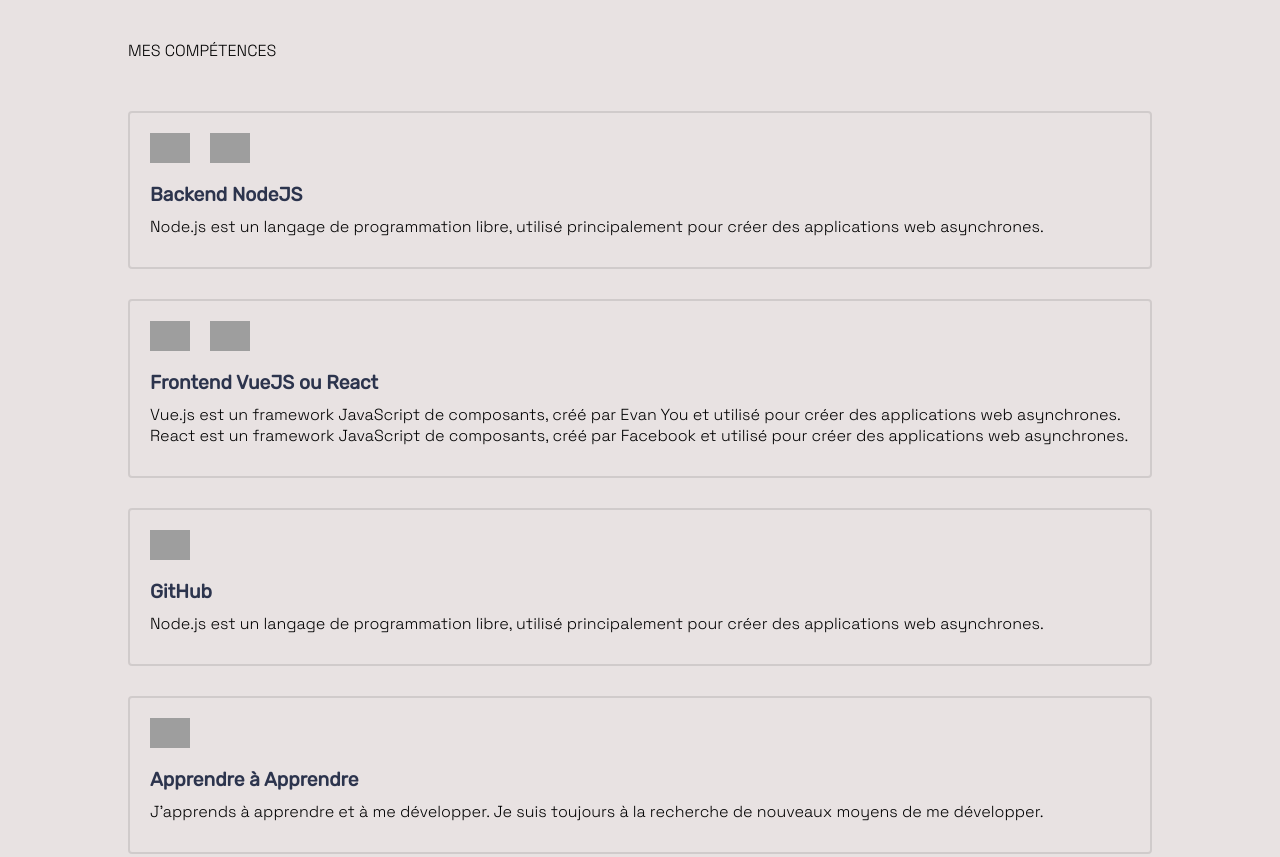
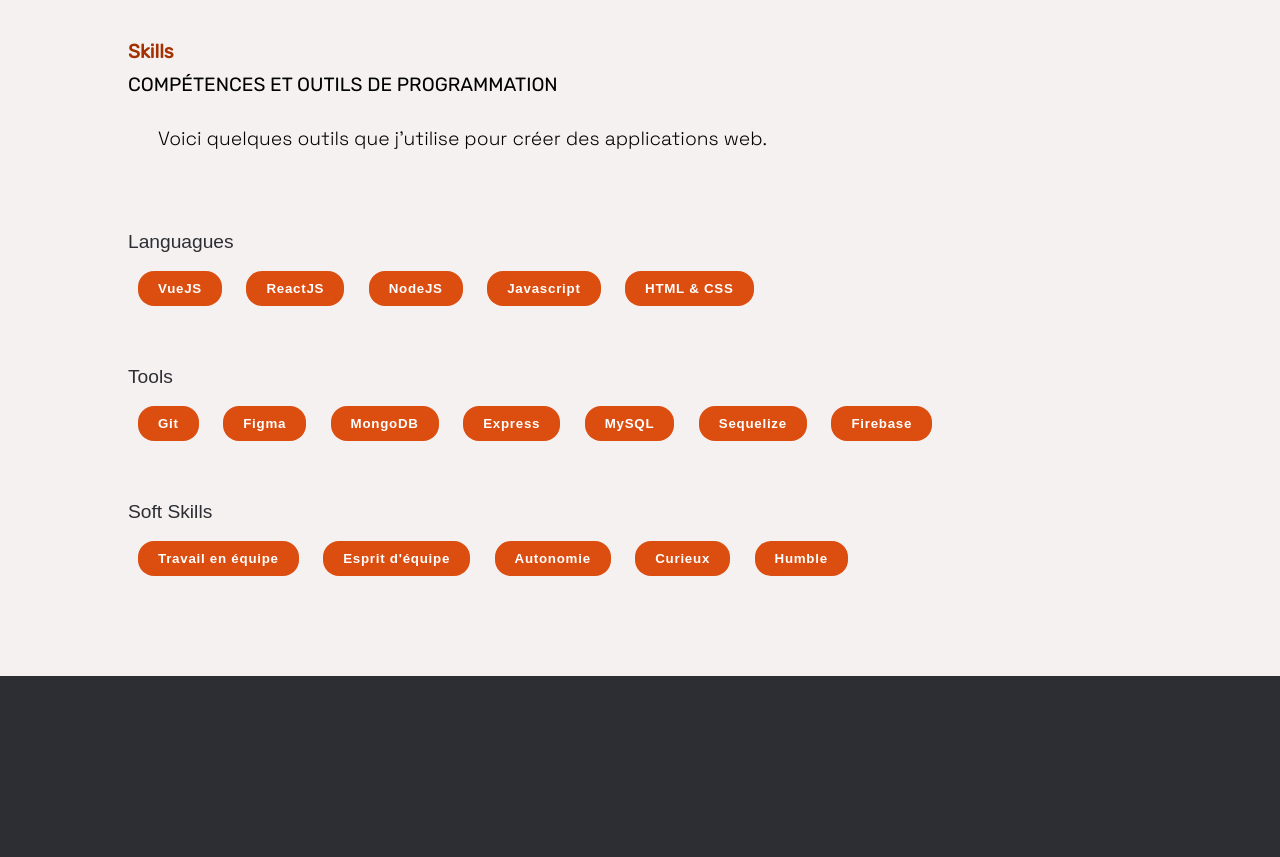
Before and after one commit to SylvainLeDEV/SylvainLeDEV.github.io, a website: page index.html in a window 1280 px wide. Shown: the part 800-1657 px from the top of the page. Drawn offline with Linux system fonts and the light colour scheme; grey boxes are pictures that could not be loaded.

Commit message:
dev skills section 0.2 with pill it's better

```diff
--- a/index.html
+++ b/index.html
@@ -102,10 +102,10 @@
                                 <p>
                                     Je suis actuellement en recherche active d'emploi. En attendant de trouver
                                     j'effectue des petits projets
-                                    pour me faire progresser. N'hésitez pas à me contacter, que ce soit pour un projet,
-                                    une opportunité d'emploi ou simplement pour échanger.
-
+                                    pour me faire progresser.
                                 </p>
+                                <p> N'hésitez pas à me contacter, que ce soit pour un projet,
+                                    une opportunité d'emploi ou simplement pour échanger.</p>
                             </div>
 
                             <div class="block__button">
@@ -130,74 +130,44 @@
         </div>
     </section>
 
-    <!--   My Hard Skills   -->
+    <!--   My Skills  -->
     <section id="skills">
 
         <div class="skills__container">
             <div class="skills__container-title">
-                <h2 data-aos="fade-up">MES COMPÉTENCES</h2>
+                <h2>Skills</h2>
+                <span> COMPÉTENCES ET OUTILS DE PROGRAMMATION </span>
+                <p data-aos="fade-up"> Voici quelques outils que j'utilise pour créer des applications web. </p>
             </div>
             <div class="skills__container-cards">
-                <div class="skill skill-back">
-                    <div class="skill__img">
-                        <img src="https://cdn.jsdelivr.net/gh/devicons/devicon/icons/nodejs/nodejs-original.svg" />
-                        <img src="https://cdn.jsdelivr.net/gh/devicons/devicon/icons/sequelize/sequelize-original.svg"/>
-                    </div>
-                    <div class="skill__text">
-                        <h3>Backend NodeJS</h3>
-                        <p>
-                            Node.js est un langage de programmation libre, utilisé principalement pour créer des
-                            applications web asynchrones.
-                        </p>
-                    </div>
+                <div class="skill skill-language">
+                    <h4>Languagues</h4>
+                    <button class="pill" >VueJS</button>
+                    <button class="pill" >ReactJS</button>
+                    <button class="pill" >NodeJS</button>
+                    <button class="pill" >Javascript</button>
+                    <button class="pill" >HTML & CSS</button>
                 </div>
 
-                <div class="skill skill-front">
-                    <div class="skill__img">
-                        <img src="https://cdn.jsdelivr.net/gh/devicons/devicon/icons/react/react-original.svg" />
-                        <img src="https://cdn.jsdelivr.net/gh/devicons/devicon/icons/vuejs/vuejs-original.svg" />
-                    </div>
-                    <div class="skill__text">
-                        <h3>Frontend VueJS ou React</h3>
-                        <p>
-                            Vue.js est un framework JavaScript de composants, créé par Evan You et utilisé pour
-                            créer des applications web asynchrones.
-                            React est un framework JavaScript de composants, créé par Facebook et utilisé pour créer
-                            des applications web asynchrones.
-                        </p>
-                    </div>
+                <div class="skill skill-tools">
+                    <h4>Tools</h4>
+                    <button class="pill" >Git</button>
+                    <button class="pill" >Figma</button>
+                    <button class="pill" >MongoDB</button>
+                    <button class="pill" >Express</button>
+                    <button class="pill" >MySQL</button>
+                    <button class="pill" >Sequelize</button>
+                    <button class="pill" >Firebase</button>
                 </div>
 
-                <div class="skill skill-git">
-
-                    <div class="skill__img">
-                        <img src="https://cdn.jsdelivr.net/gh/devicons/devicon/icons/github/github-original.svg" />
-                    </div>
-                    <div class="skill__text">
-                        <h3>GitHub</h3>
-                        <p>
-                            Node.js est un langage de programmation libre, utilisé principalement pour créer des
-                            applications web asynchrones.
-                        </p>
-                    </div>
-
+                <div class="skill skill-soft-skills">
+                    <h4>Soft Skills</h4>
+                    <button class="pill" >Travail en équipe</button>
+                    <button class="pill" >Esprit d'équipe</button>
+                    <button class="pill" >Autonomie</button>
+                    <button class="pill" >Curieux</button>
+                    <button class="pill" >Humble</button>
                 </div>
-
-                <div class="skill skill-learn">
-
-                    <div class="skill__img">
-                        <img src="https://cdn.jsdelivr.net/gh/devicons/devicon/icons/chrome/chrome-original.svg" alt="" />
-                    </div>
-                    <div class="skill__text">
-                        <h3>Apprendre à Apprendre</h3>
-                        <p>
-                            J'apprends à apprendre et à me développer. Je suis toujours à la recherche de nouveaux moyens de
-                            me développer.
-                        </p>
-                    </div>
-
-                </div>
-
 
 
             </div>
--- a/src/sass/components/_buttons.scss
+++ b/src/sass/components/_buttons.scss
@@ -1,5 +1,6 @@
 $transition : 0.3s ease-in-out;
 
+// BTN header
 .btn {
 
   a {
@@ -43,3 +44,19 @@
   }
 
 }
+
+// Pills buttons
+.pill{
+  background-color: #dc4d10;
+  border: none;
+  color: #fff;
+  padding: 10px 20px;
+  text-align: center;
+  text-decoration: none;
+  display: inline-block;
+  margin: 10px;
+  cursor: pointer;
+  border-radius: 16px;
+  font-weight: 700;
+  letter-spacing: .1ch;
+}
--- a/src/sass/layout/_header.scss
+++ b/src/sass/layout/_header.scss
@@ -2,13 +2,13 @@
 
   width: 80%;
   max-width: $max-width-content;
-  padding: 25px 0;
+  padding-top: 60px;
   margin: 0 auto;
   text-align: center;
 
   &__title {
 
-    padding: $size-x-large 0;
+    padding-bottom: $size-x-large;
 
 
     > h1 {
@@ -38,7 +38,6 @@
   max-width: 355px;
 
   > img {
-    //vertical-align: middle;
     border: $color-bg-secondary 2px solid;
     border-radius: 5px;
     width: 99%;
--- a/src/sass/pages/_skills.scss
+++ b/src/sass/pages/_skills.scss
@@ -11,17 +11,34 @@
   margin: 0 auto;
 
 
+  &-title {
+    font-family: $font-tertiary;
+    padding-bottom: 20px;
 
-  &-title {
-    font-family:  $font-tertiary;
-    padding-bottom: 20px;
+    > h2 {
+      color: $color-tertiaire;
+      font-family: $font-secondary;
+      font-weight: bold;
+      font-size: $size-small;
+      margin-bottom: 10px;
+    }
+
+    > span {
+      font-family: $font-secondary;
+      font-size: $size-small;
+    }
+
+    > p {
+      padding: 30px;
+      font-family: $font-tertiary;
+      font-size: $size-small;
+    }
+
   }
 
   &-cards {
 
-    border-radius: 4px;
-
-    @include responsive-laptop-L{
+    @include responsive-laptop-L {
       margin: 0 auto;
       width: 80%;
 
@@ -34,50 +51,23 @@
 // card for skills
 // SKILL IS CARD
 .skill {
-  margin: 30px 0;
-  padding: 20px;
+  margin: 30px auto;
   border-radius: 4px;
-  border: 2px solid rgba(0, 0, 0, 0.1);
+  //border: 2px solid rgba(164,49,0, 0.05);
   transition: 0.3s;
+  padding-bottom: 20px;
 
-  &:hover {
-    transform: scale(1.04);
-    border: 2px solid rgba(0, 0, 0, 0.4);
-    box-shadow: 0 0 10px rgba(0, 0, 0, 0.1);
-
-    h3{
-      color: $color-bg-primary;
-    }
+  @include responsive-laptop-L {
+    padding: 20px;
 
   }
 
-  &__img {
-    height: 30px;
-    display: flex;
-    margin-bottom: 20px;
 
-    > img {
-      padding-right: 20px;
-    }
-
-  }
-
-  &__text {
-
-    > h3 {
-      color: #2c344d;
-      font-family: $font-secondary;
-      font-weight: bold;
-      font-size: $size-small;
-      margin-bottom: 10px;
-    }
-
-    > p {
-      margin-bottom: 10px;
-      font-family: $font-tertiary;
-
-    }
-
+  > h4 {
+    color: $color-bg-primary;
+    font-size: $size-small;
+    font-family: bold $font-tertiary;
+    padding-bottom: 8px;
   }
 
 }
--- a/src/sass/utils/_variables.scss
+++ b/src/sass/utils/_variables.scss
@@ -1,7 +1,7 @@
 // Colors
 $color-primary: #F6DF19;
 $color-secondary: #e3d7d7;
-$color-tertiaire: #A44200;
+$color-tertiaire: #a43100;
 
 $color-logo-name: #252323;
 
@@ -11,7 +11,7 @@
 
 // Color bg
 $color-bg-primary: #2c2e33;
-$color-bg-secondary: #e8e2e2;
+$color-bg-secondary: #f5f1f1;
 
 // Color bg nav footer
 $color-nav-footer: #faf7f7;
```
Also changed, not shown: src/css/style.css.
